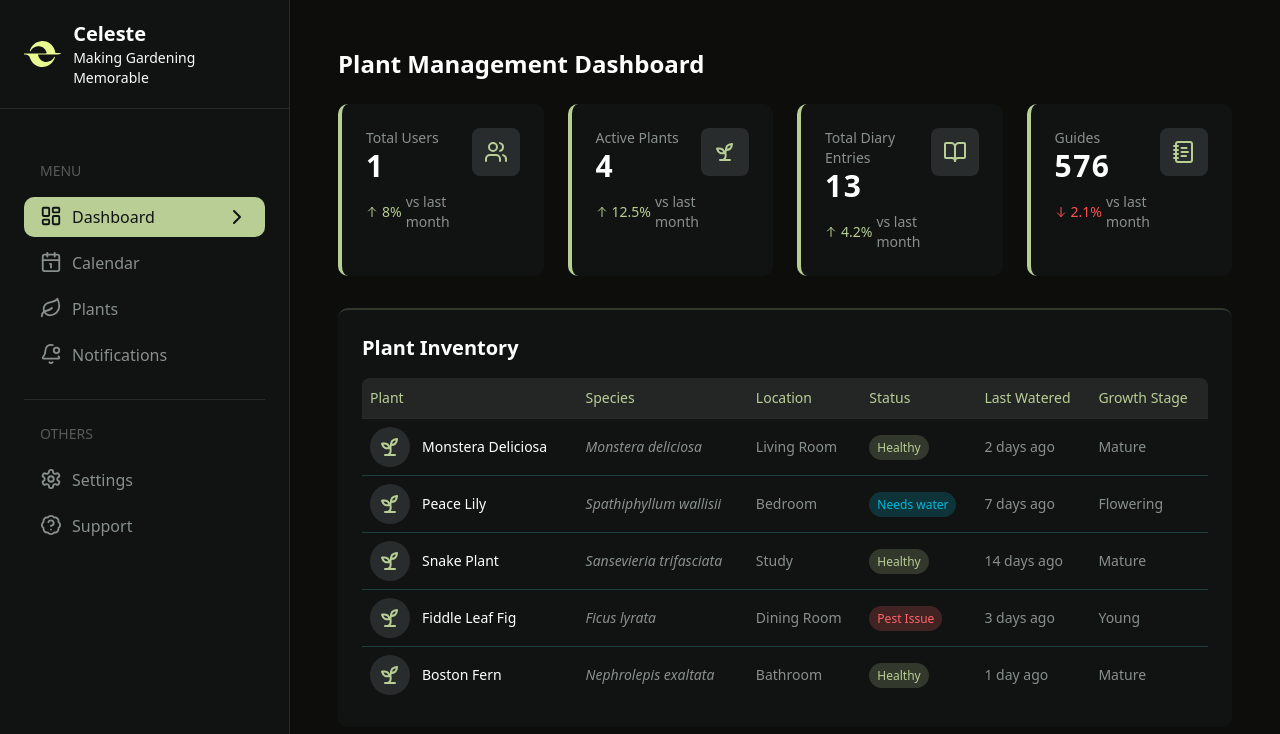
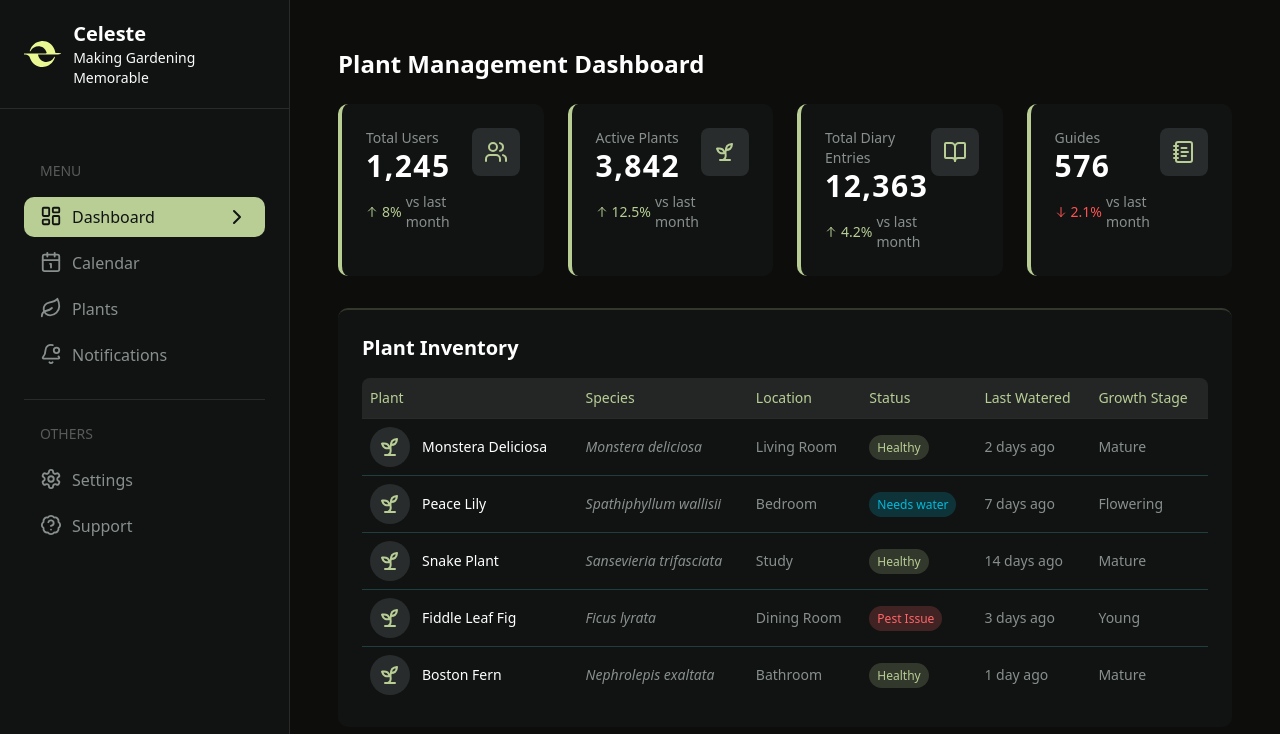
Before and after one commit to Rnbsov/celeste-admin, a Next.js app: page / in a window 1280 px wide. Shown: the top 734 px of the page. Built offline with nearby package versions, Linux system fonts and the light colour scheme.

Commit message:
👾 fix: Make numbers mmore realistic
Changelog: fix

```diff
--- a/app/page.tsx
+++ b/app/page.tsx
@@ -65,7 +65,7 @@ export default function Main() {
       <div className='grid grid-cols-1 md:grid-cols-2 lg:grid-cols-4 gap-6 mb-8'>
         <StatCard
           title='Total Users'
-          value={1.245}
+          value={1245}
           icon={Users}
           trend={{
             value: '8%',
@@ -76,7 +76,7 @@ export default function Main() {
 
         <StatCard
           title='Active Plants'
-          value={3.842}
+          value={3842}
           icon={Sprout}
           trend={{
             value: '12.5%',
@@ -87,7 +87,7 @@ export default function Main() {
 
         <StatCard
           title='Total Diary Entries'
-          value={12.654}
+          value={12364}
           icon={BookOpen}
           trend={{
             value: '4.2%',
```
